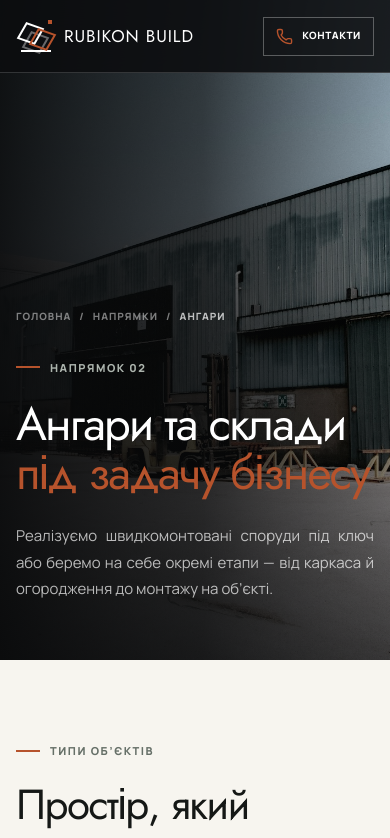
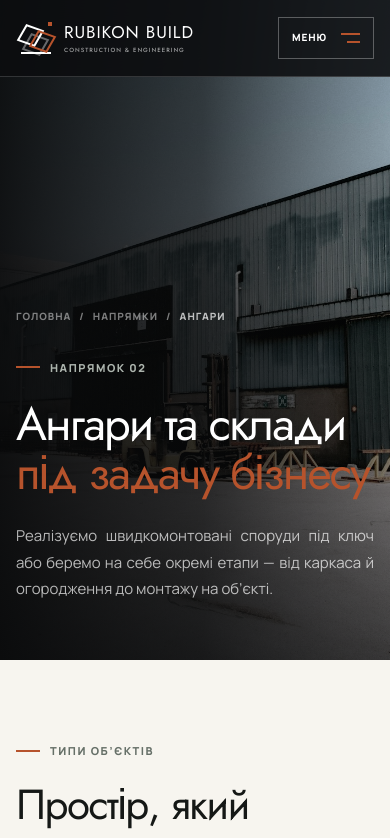
Before and after one commit to leusd100/rubikon-build, a Next.js app: page /angary in a window 390 px wide. Shown: the top 838 px of the page. Built offline with nearby package versions, Linux system fonts and the light colour scheme.

Commit message:
Add responsive header navigation

```diff
--- a/app/components/SiteChrome.tsx
+++ b/app/components/SiteChrome.tsx
@@ -38,9 +38,18 @@ export function SiteHeader() {
             <span><small>Email</small><strong>буде додано</strong></span>
           </Link>
         </div>
-        <Link className="header-contact-mobile" href="/#contact">
-          <Phone aria-hidden="true" /> Контакти
-        </Link>
+        <details className="mobile-menu">
+          <summary aria-label="Відкрити меню">
+            <span>Меню</span>
+            <i aria-hidden="true"><b /><b /></i>
+          </summary>
+          <nav aria-label="Мобільна навігація">
+            <Link href="/napryamky"><small>01</small> Напрямки</Link>
+            <Link href="/#process"><small>02</small> Як працюємо</Link>
+            <Link href="/pro-nas"><small>03</small> Про компанію</Link>
+            <Link href="/#contact"><small>04</small> Контакти</Link>
+          </nav>
+        </details>
       </div>
     </header>
   );
--- a/app/globals.css
+++ b/app/globals.css
@@ -87,8 +87,19 @@ section[id] { scroll-margin-top: 98px; }
 .header-contact strong { color: rgba(255,255,255,.45); font-size: 7px; font-weight: 700; line-height: 1; letter-spacing: .08em; text-transform: uppercase; }
 .header-contact:hover { color: white; background: var(--accent); }
 .header-contact:hover svg, .header-contact:hover small, .header-contact:hover strong { color: white; }
-.header-contact-mobile { display: none; align-items: center; gap: 9px; padding: 10px 12px; border: 1px solid rgba(255,255,255,.3); font-size: 10px; font-weight: 800; letter-spacing: .06em; text-transform: uppercase; }
-.header-contact-mobile svg { width: 17px; height: 17px; color: var(--accent); }
+.mobile-menu { position: relative; display: none; }
+.mobile-menu summary { min-width: 106px; height: 46px; display: flex; align-items: center; justify-content: space-between; gap: 14px; padding: 0 15px; border: 1px solid rgba(255,255,255,.3); cursor: pointer; list-style: none; font-size: 10px; font-weight: 800; letter-spacing: .09em; text-transform: uppercase; }
+.mobile-menu summary::-webkit-details-marker { display: none; }
+.mobile-menu summary > i { position: relative; width: 19px; height: 14px; display: block; }
+.mobile-menu summary b { position: absolute; right: 0; width: 19px; height: 2px; background: var(--accent); transition: top .2s ease, transform .2s ease; }
+.mobile-menu summary b:first-child { top: 2px; }
+.mobile-menu summary b:last-child { top: 10px; width: 13px; }
+.mobile-menu[open] summary b:first-child { top: 6px; transform: rotate(45deg); }
+.mobile-menu[open] summary b:last-child { top: 6px; width: 19px; transform: rotate(-45deg); }
+.mobile-menu nav { position: absolute; top: calc(100% + 14px); right: 0; width: min(310px, calc(100vw - 32px)); padding: 8px 20px; color: white; background: rgba(14,16,15,.98); border: 1px solid rgba(255,255,255,.2); box-shadow: 0 24px 54px rgba(0,0,0,.34); }
+.mobile-menu nav a { min-height: 58px; display: grid; grid-template-columns: 30px 1fr; align-items: center; border-bottom: 1px solid rgba(255,255,255,.12); font-size: 16px; font-weight: 680; }
+.mobile-menu nav a:last-child { border-bottom: 0; }
+.mobile-menu nav small { color: var(--accent); font-size: 9px; font-weight: 800; letter-spacing: .08em; }
 
 .hero { position: relative; min-height: 900px; height: 100svh; display: flex; align-items: flex-end; overflow: hidden; color: white; background: #101012; }
 .hero-media { position: absolute; inset: 0; }
@@ -444,18 +455,19 @@ footer .brand-name small { color: #8e9690; }
 
 @media (max-width: 960px) {
   .desktop-nav { display: none; }
+  .header-contacts { display: none; }
+  .mobile-menu { display: block; }
 }
 
 @media (max-width: 760px) {
   .shell { width: min(100% - 32px, 620px); }
   .section { padding: 82px 0; }
-  .nav-wrap { min-height: 72px; }
+  .nav-wrap { min-height: 76px; gap: 12px; }
   .brand { gap: 10px; }
   .brand-module-mark { width: 38px; height: 38px; }
   .brand-name b { font-size: 17px; letter-spacing: .055em; }
-  .brand-name small { display: none; }
-  .header-contacts { display: none; }
-  .header-contact-mobile { display: inline-flex; }
+  .brand-name small { margin-top: 6px; font-size: 6px; letter-spacing: .17em; }
+  .mobile-menu summary { min-width: 92px; height: 42px; padding-inline: 13px; }
   .hero { min-height: 790px; height: auto; }
   .hero-media video { object-position: 66% center; }
   .hero-grid { background-size: 46px 46px; }
@@ -558,6 +570,14 @@ footer .brand-name small { color: #8e9690; }
   .person-info { padding: 30px 26px 32px; }
 }
 
+@media (max-width: 380px) {
+  .brand { gap: 8px; }
+  .brand-module-mark { width: 34px; height: 34px; }
+  .brand-name b { font-size: 15px; }
+  .brand-name small { font-size: 5px; letter-spacing: .14em; }
+  .mobile-menu summary { min-width: 82px; padding-inline: 10px; }
+}
+
 @media (prefers-reduced-motion: reduce) {
   html { scroll-behavior: auto; }
   * { transition: none !important; }
```
